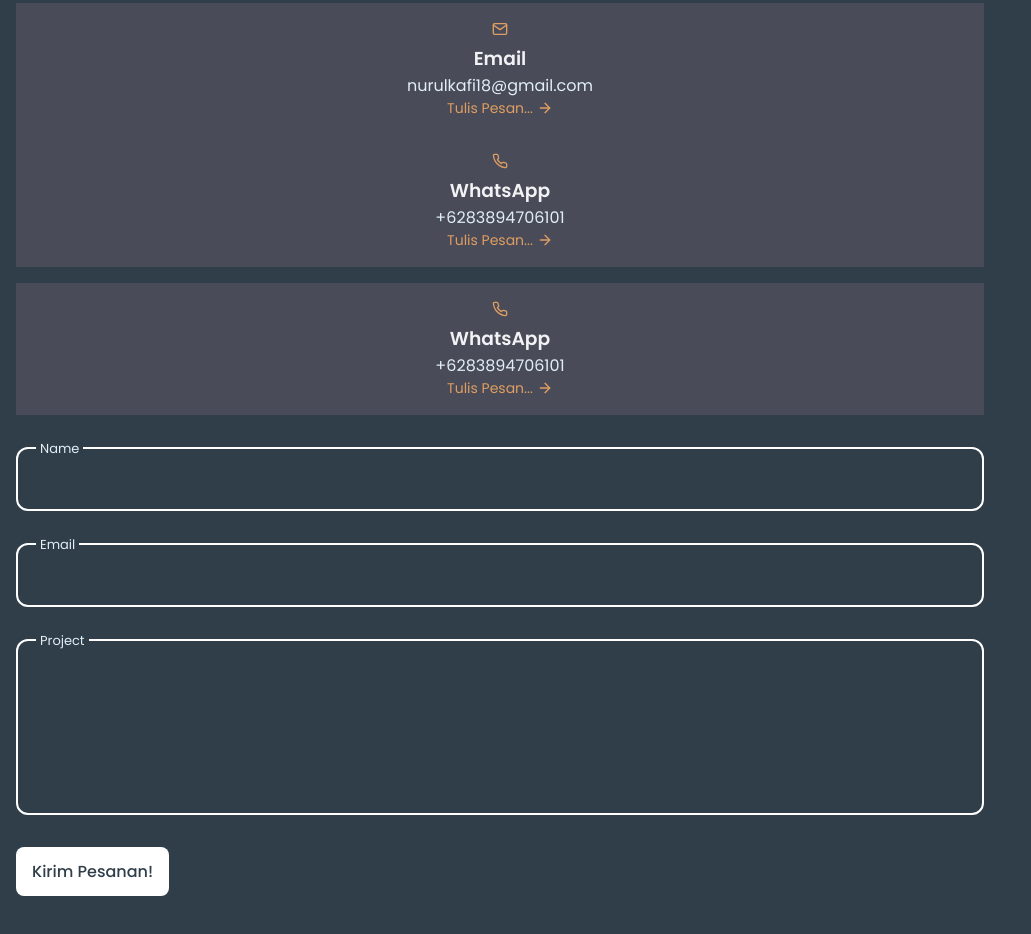
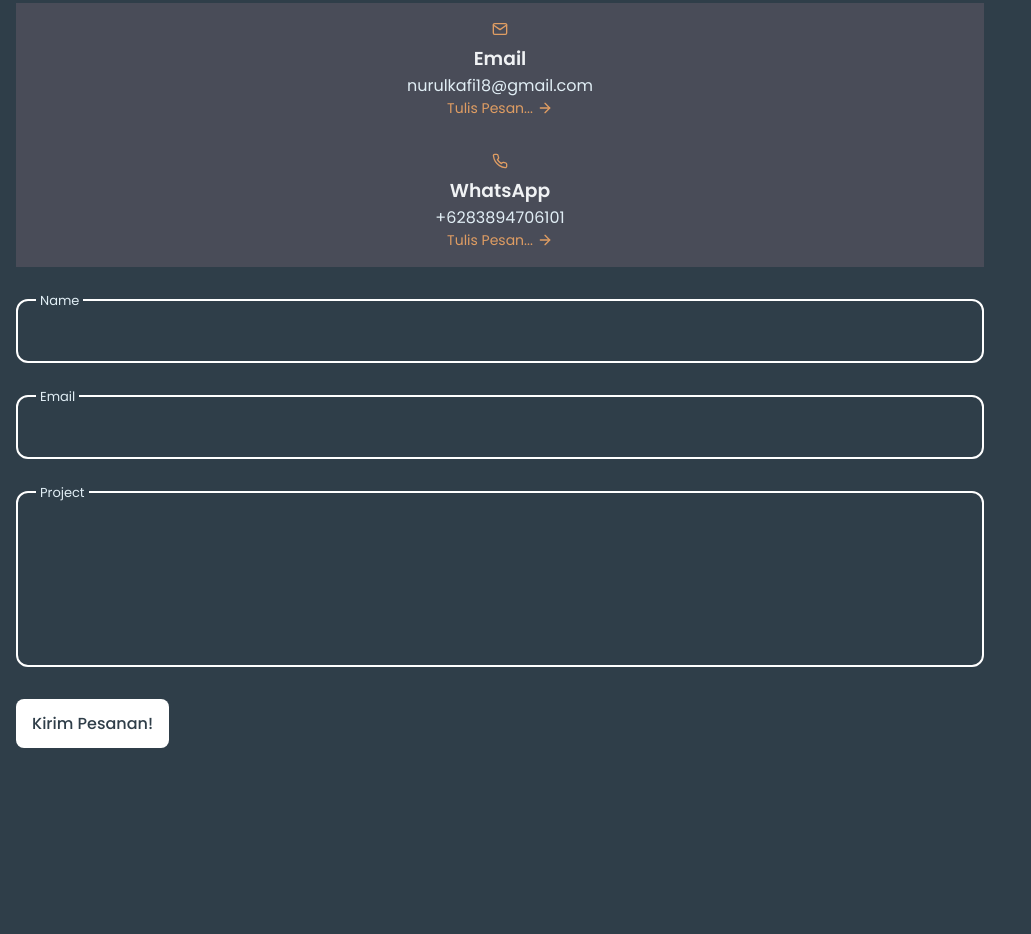
Before and after one commit to mochnurulkafi/mochnurulkafi.github.io, a plain HTML site: page index.html in a window 1280 px wide. Shown: the part 4515-5449 px from the top of the page, without its empty margins (0-1031 px from the left). After the commit the page ends 5375 px from the top, so only its background shows below. Drawn offline with nearby package versions, Linux system fonts and the light colour scheme.

Commit message:
edit contact2

```diff
--- a/index.html
+++ b/index.html
@@ -283,14 +283,6 @@
                                     Tulis Pesan... <i data-feather="arrow-right" class="contact-button-icon"></i>
                                 </a>
                             </div>
-                            <div class="contact-card">
-                                <i data-feather="phone" class="skills-icon"></i>
-                                <h3 class="content-card-title">WhatsApp</h3>
-                                <span class="content-card-data">+6283894706101</span>
-                                <a href="" target="_blank" class="contact-button">
-                                    Tulis Pesan... <i data-feather="arrow-right" class="contact-button-icon"></i>
-                                </a>
-                            </div>
                         </div>
                         <div class="contact-info">
                             <form action="" class="contact-form">
```
